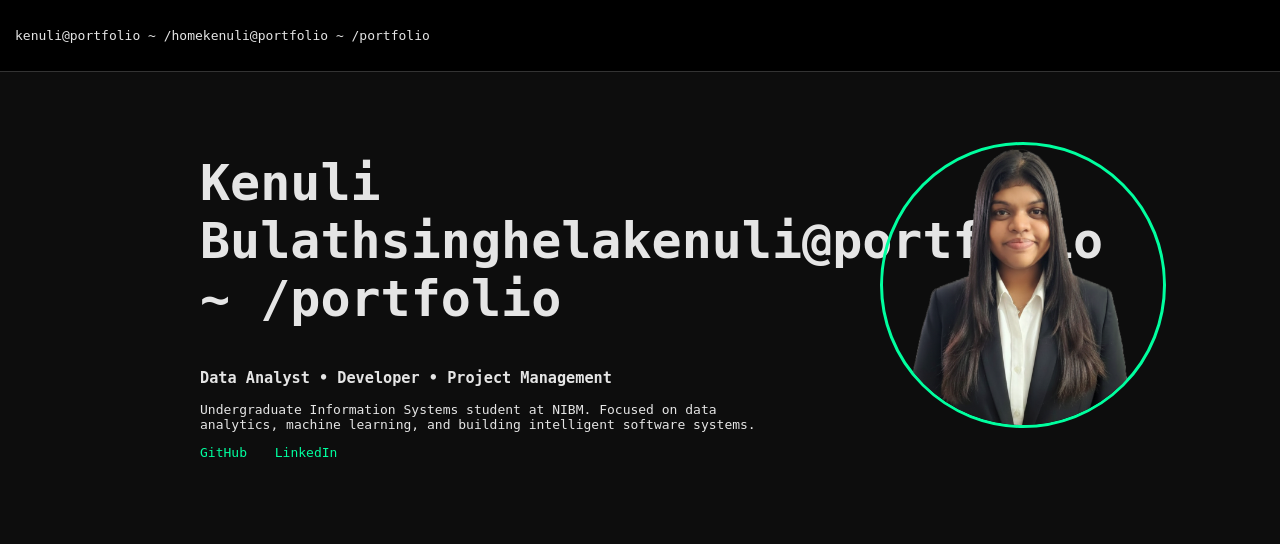
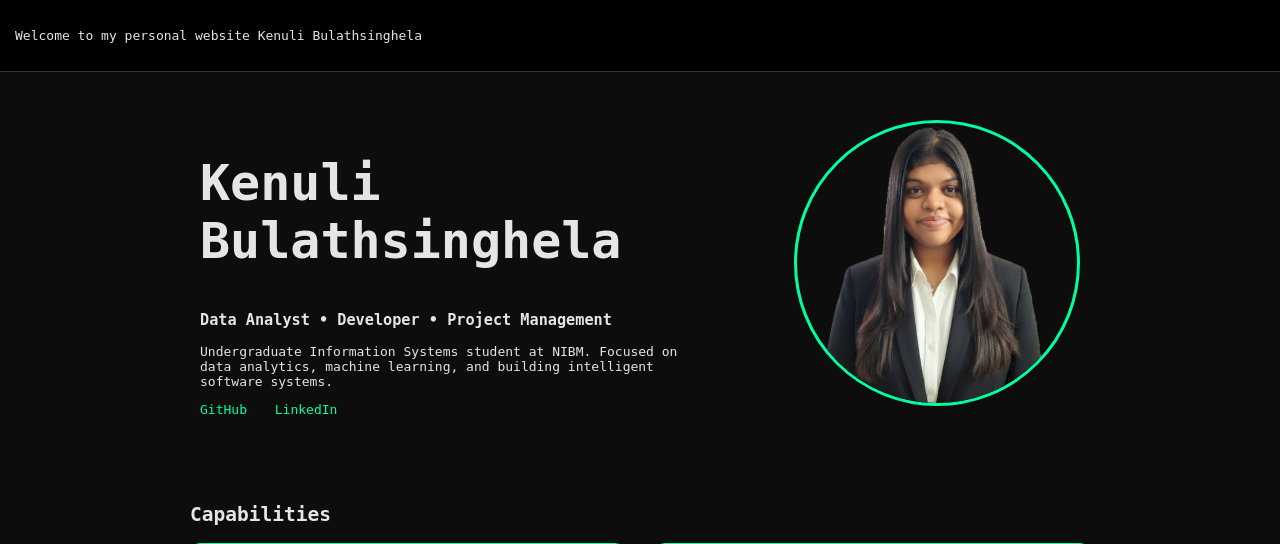
Before and after one commit to CodeBook666/Portfolio, a Flask app: page / in a window 1280 px wide. Shown: the top 544 px of the page. Run offline with Flask 3, Linux system fonts and the light colour scheme.

Commit message:
Update code: Modified HTML template and JavaScript files

```diff
--- a/static/script.js
+++ b/static/script.js
@@ -1,4 +1,4 @@
-const text = "kenuli@portfolio ~ /portfolio";
+const text = "Kenuli Bulathsinghela";
 
 let i = 0;
 function typing() {
--- a/templates/index.html
+++ b/templates/index.html
@@ -12,13 +12,13 @@
 <body>
 
     <header class="terminal-header">
-        <p>kenuli@portfolio ~ /home</p>
+        <p>Welcome to my personal website </p>
     </header>
 
     <section class="hero">
         <div class="hero-container">
             <div class="hero-text">
-                <h1 id="typed-text">Kenuli Bulathsinghela</h1>
+                <h1 id="typed-text"></h1>
 
                 <h3>
                     Data Analyst • Developer • Project Management
```
